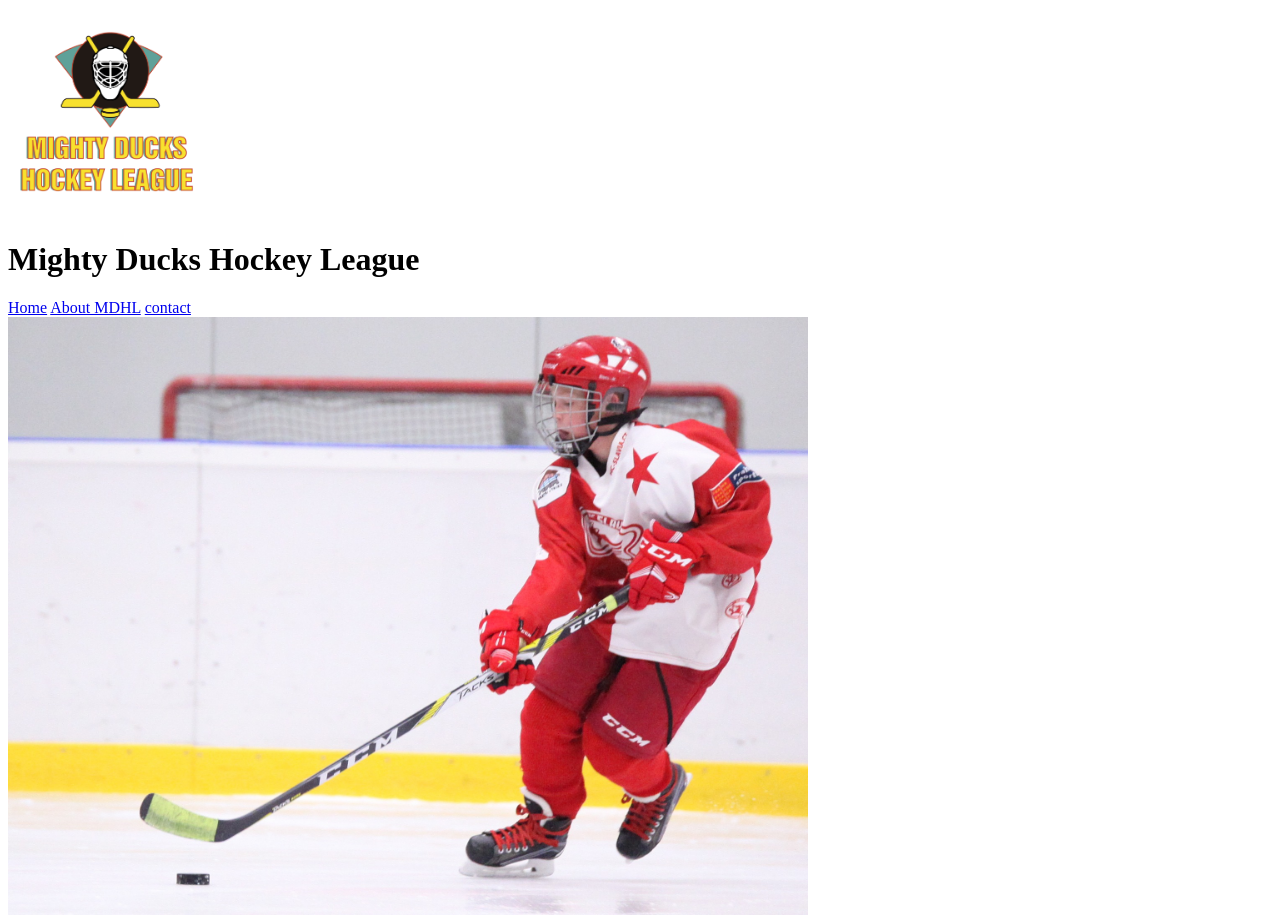
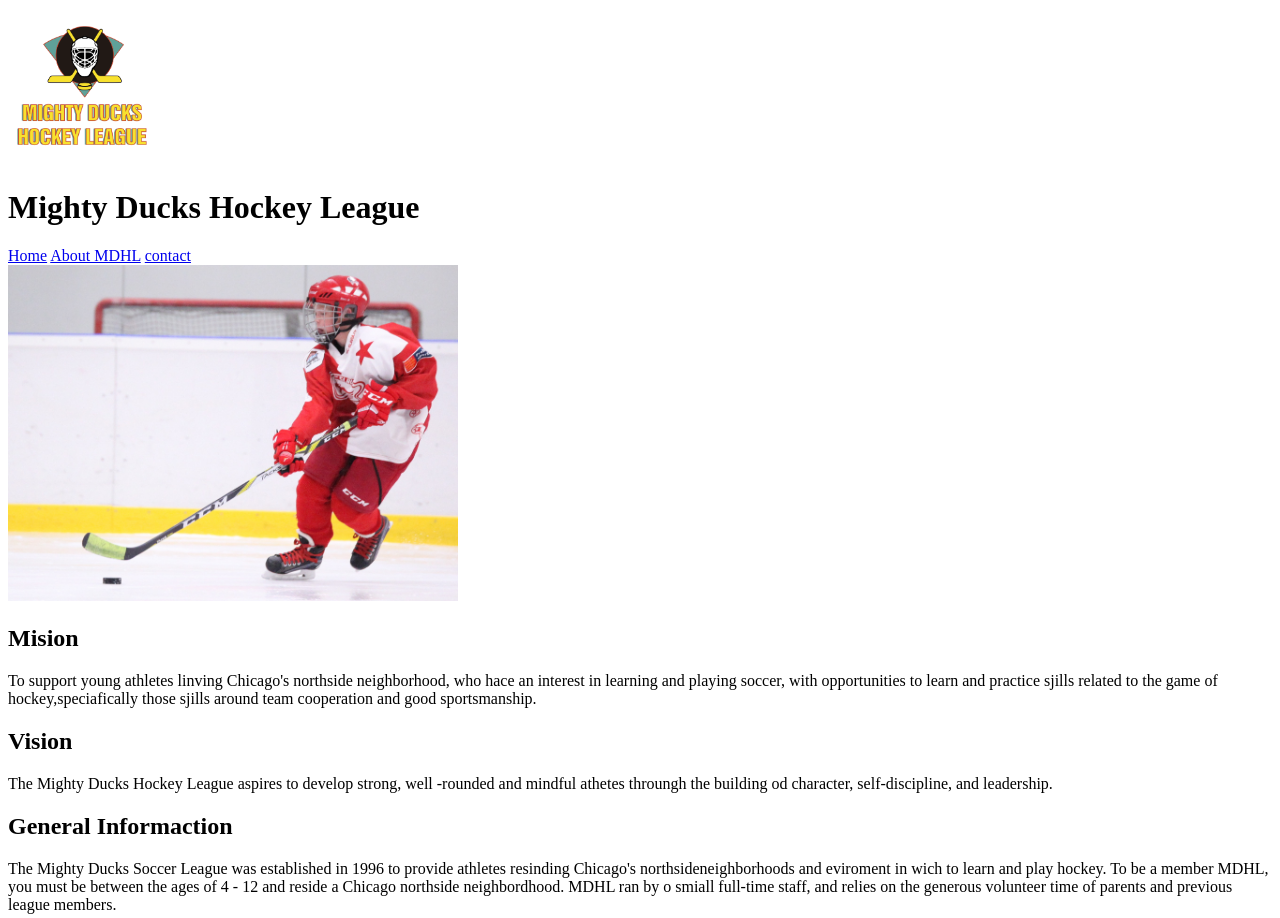
Before and after one commit to LeonardERacagni/sprint1, a plain HTML site: page vistasHtml/about.html in a window 1280 px wide. Shown: the top 918 px of the page. Drawn offline with Linux system fonts and the light colour scheme.

Commit message:
actualizacion

```diff
--- a/vistasHtml/about.html
+++ b/vistasHtml/about.html
@@ -12,14 +12,14 @@
 
 <body>
     <header>
-        <img src="../assets/Logo Mighty ducks-01.png" width="200" alt="Logo">
+        <img src="../assets/logoMightyDucks-01.png" width="150" alt="Logo">
         <h1>Mighty Ducks Hockey League</h1>
         <nav>
             <a href="../index.html">Home</a>
             <a href="#">About MDHL</a>
             <a href="../vistasHtml/contact.html">contact</a>
         </nav>
-        <img src="../assets/hockey  2.jpg" width="800" alt="jugador de hockey">
+        <img src="../assets/hockey2.jpg" width="450" alt="jugador de hockey">
     </header>
     <main>
         <h2>Mision</h2>
```
Also changed, not shown: index.html (+2 -2 lines), vistasHtml/contact.html (+2 -2 lines), assets/hockey1.jpg (added), assets/hockey2.jpg (added), assets/hockey3.jpg (added), assets/logoMightyDucks-01.png (added).
